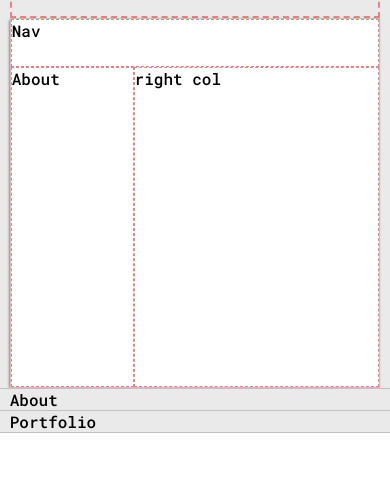
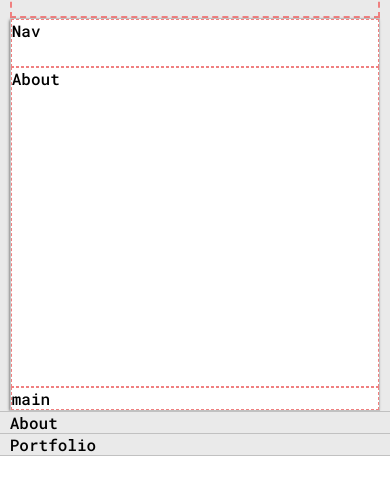
Before and after one commit to Acho087/Acho087.github.io, a website: page index.html in a window 390 px wide. Shown: the part 142-636 px from the top of the page. Drawn offline with Linux system fonts and the light colour scheme.

Commit message:
made it mobile responsive

```diff
--- a/default.css
+++ b/default.css
@@ -78,11 +78,12 @@ h6 { font-size: 16px;}
     box-shadow: -1px 1px 3px -1px rgba(0,0,0,0.75);
 
     display: grid;
-    grid-template-rows: 3em 20em;
-    grid-template-columns: 1fr 2fr;
+    grid-template-rows: 3em 20em auto;
+    grid-template-columns: auto;
     grid-template-areas:
-    'nav-wrapper nav-wrapper'
-    'left-column right-column'
+    'nav-wrapper'
+    'about'
+    'main'
     ;
 }
 
@@ -91,14 +92,14 @@ h6 { font-size: 16px;}
     grid-area: nav-wrapper;
 }
 
-.left-column{
+.about{
     border: 1px dashed lightcoral;
-    grid-area: left-column;
+    grid-area: about;
 }
 
-.right-column{
+.main{
     border: 1px dashed lightcoral;
-    grid-area: right-column;
+    grid-area: main;
 }
 
 @media screen and (max-width:1200px){
@@ -107,3 +108,12 @@ h6 { font-size: 16px;}
     }
 
 }
+
+@media screen and (min-width:700px){
+.intro-wrapper{
+    grid-template-columns: 1fr 2fr;
+    grid-template-areas:
+    'nav-wrapper nav-wrapper'
+    'about main'
+}
+}
--- a/index.html
+++ b/index.html
@@ -24,11 +24,11 @@
         <div class="nav-wrapper">
           Nav
         </div>
-        <div class="left-column">
+        <div class="about">
           About
         </div>
-        <div class="right-column">
-          right col
+        <div class="main">
+          main
         </div>
 
       </div>
```
